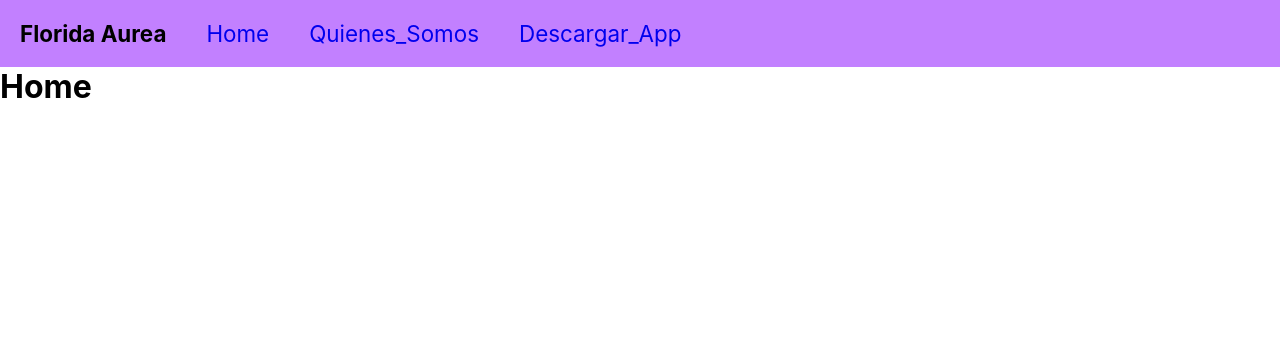
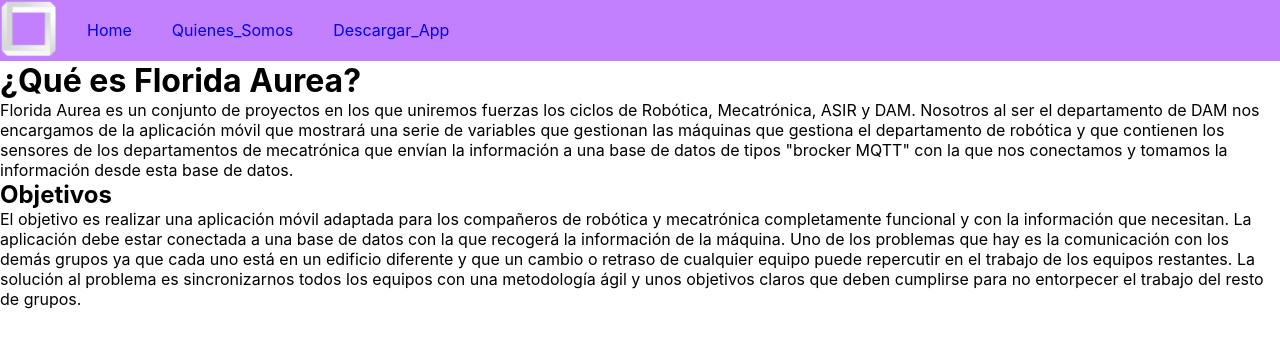
Before and after one commit to Cadogo/Aurea_PW, a React (Create React App) app in the folder aureapw/: page / in a window 1280 px wide. Shown: the top 348 px of the page. Built offline with nearby package versions, Linux system fonts and the light colour scheme.

Commit message:
Creando logo

```diff
--- a/aureapw/src/components/Navbar.js
+++ b/aureapw/src/components/Navbar.js
@@ -1,6 +1,7 @@
 import React from 'react';
 import "../index.css";
 import { Outlet, Link } from "react-router-dom";
+import logo from "../assets/img/logo.png";
 
 const Navbar = () => {
 
@@ -9,7 +10,7 @@ const Navbar = () => {
         <nav id='cabecera'>
           <ul>
             <li>
-              <h1>Florida Aurea</h1>
+              <img id='logo' src={logo}></img>
             </li>
             <li>
               <Link to="/">Home</Link>
--- a/aureapw/src/index.css
+++ b/aureapw/src/index.css
@@ -29,7 +29,7 @@ code {
 #cabecera h1{
   float: left;
   text-decoration: none;
-  font-size: 1.4rem;
+  font-size: 1rem;
   display: block;
   padding: 20px;
 }
@@ -41,7 +41,7 @@ ul{
 
 li a{
   text-decoration: none;
-  font-size: 1.4rem;
+  font-size: 1rem;
   display: block;
   padding: 20px;
   float: left;
@@ -50,3 +50,9 @@ li a{
 li a:hover{
   background-color: #903cdf;
 }
+
+#logo{
+  width: 57px;
+  height: 57px;
+  margin-right: 10px;
+}
--- a/aureapw/src/screens/Home.js
+++ b/aureapw/src/screens/Home.js
@@ -5,7 +5,12 @@ const Home = () => {
 
     return (
         <div>
-            <h1>Home</h1>
+            <h1>¿Qué es Florida Aurea?</h1>
+            <p>Florida Aurea es un conjunto de proyectos en los que uniremos fuerzas los ciclos de Robótica, Mecatrónica, ASIR y DAM.
+Nosotros al ser el departamento de DAM nos encargamos de la aplicación móvil que mostrará una serie de variables que gestionan las máquinas que gestiona el departamento de robótica y que contienen los sensores de los departamentos de mecatrónica que envían la información a una base de datos de tipos "brocker MQTT" con la que nos conectamos y tomamos la información desde esta base de datos.</p>
+            <h2>Objetivos</h2>
+            <p>El objetivo es realizar una aplicación móvil adaptada para los compañeros de robótica y mecatrónica completamente funcional y con la información que necesitan. La aplicación debe estar conectada a una base de datos con la que recogerá la información de la máquina.
+Uno de los problemas que hay es la comunicación con los demás grupos ya que cada uno está en un edificio diferente y que un cambio o retraso de cualquier equipo puede repercutir en el trabajo de los equipos restantes. La solución al problema es sincronizarnos todos los equipos con una metodología ágil y unos objetivos claros que deben cumplirse para no entorpecer el trabajo del resto de grupos.</p>
         </div>
     )
 };
--- a/aureapw/src/screens/Quienes_Somos.js
+++ b/aureapw/src/screens/Quienes_Somos.js
@@ -5,7 +5,7 @@ const Quienes_Somos = () => {
 
     return (
         <div>
-        {/* <h1>Viablidad</h1>
+         <h1>Viablidad</h1>
         <h2>VIABILIDAD ECONÓMICA</h2>
         <p>La viabilidad económica del proyecto es su fuerte, ya que la aplicación con su desarrollo completado se podría adaptar a otras fábricas y ayudar a las industrias a llegar a la cuarta revolución industrial. La cuarta revolución industrial se basa en una evolución de las fábricas para adaptarse al big data y la interconexión a gran escala de sistemas y dispositivos.
 Dentro de poco una fábrica sin esos avances tecnológicos estará obsoleta. Al tener que estar conectadas la aplicación es una forma sencilla en la que recibir e interpretar los datos de la fábrica.</p>
@@ -17,7 +17,7 @@ Dentro de poco una fábrica sin esos avances tecnológicos estará obsoleta. Al
 React Native: esta herramienta la hemos utilizado, para crear la aplicación, que será la base de nuestro proyecto integrado.
 Mosquito Broker MQTT: esta herramienta la hemos utilizado para conectar las variables que nosotros recibimos a través de los sensores y mostrarlo en tiempo real en nuestra aplicación.
 Java: esta herramienta la hemos utilizado para crear una API de prueba y comprobar si la aplicación funciona correctamente.
-Todas las herramientas que hemos utilizado las hemos testeado nosotros mismos, para saber si todo funciona correctamente.</p> */}
+Todas las herramientas que hemos utilizado las hemos testeado nosotros mismos, para saber si todo funciona correctamente.</p>
         </div>
     )
 };
```
Also changed, not shown: aureapw/src/assets/img/logo.png.
